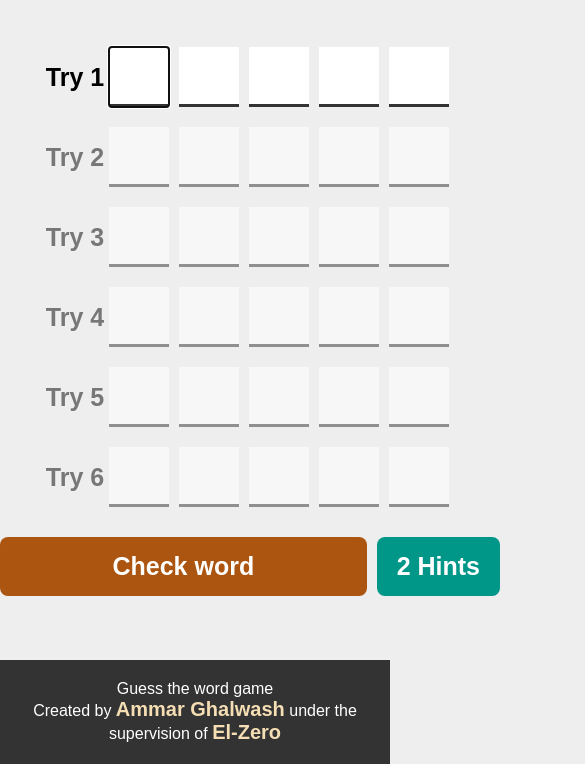
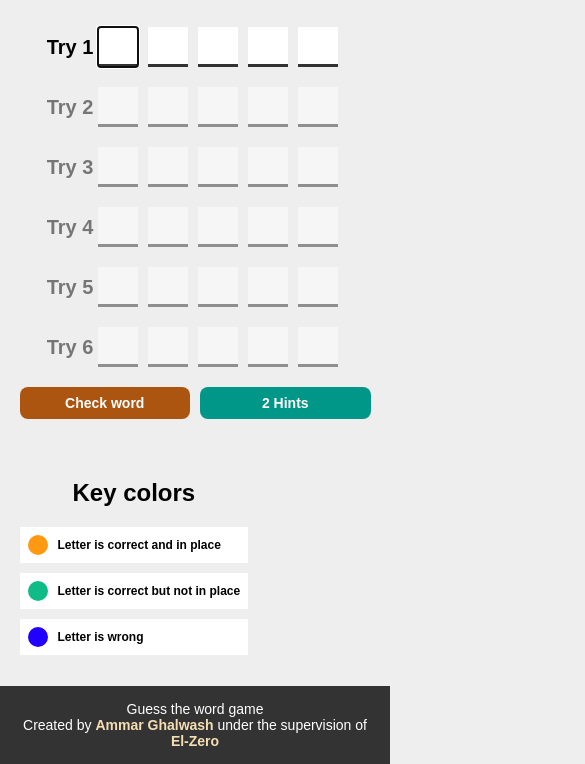
Before and after one commit to amarghalwash/Guess-the-word-game, a plain HTML site: page index.html in a window 390 px wide. Shown: the part 80-844 px from the top of the page, 585 px wide, since content can reach past the window. Drawn offline with Linux system fonts and the light colour scheme.

Commit message:
second commit

```diff
--- a/guess.css
+++ b/guess.css
@@ -1,149 +1,168 @@
 * {
   box-sizing: border-box;
 }
+
 :root {
   --main-color: #ab5511;
 }
+
 body {
   margin: 0;
   background-color: #eee;
   font-family: Arial, Helvetica, sans-serif;
 }
+
 h1 {
   background-color: white;
   text-align: center;
   padding: 20px;
-  margin: 0 0 50px;
+  margin: 0 0 30px;
 }
+
 .guess-game {
   text-align: center;
-  width: 1000px;
+  width: 90%;
+  max-width: 1000px;
   margin: 20px auto;
   display: flex;
+  flex-wrap: wrap;
+  justify-content: space-between;
   align-items: flex-start;
-  justify-content: space-between;
+}
 
 .game-area {
-    .inputs {
-      div {
+  flex: 1 1 100%;
+  margin-bottom: 20px;
+}
+
+.inputs div {
   display: flex;
   justify-content: center;
   align-items: center;
   margin-bottom: 20px;
-        span {
-          font-size: 25px;
+}
+
+.inputs div span {
+  font-size: 20px;
   font-weight: bold;
 }
-      }
+
 .disabled-inputs {
   opacity: 0.5;
   pointer-events: none;
 }
+
 input {
-        /* text-transform: uppercase; */
-        width: 60px;
-        height: 60px;
+  width: 50px;
+  height: 50px;
   border: none;
   border-bottom: 3px solid #333;
-        font-size: 50px;
+  font-size: 40px;
   background-color: white;
   text-align: center;
   margin: 0 5px;
-        &.yes-in-place {
+}
+
+input.yes-in-place {
   background-color: #ff9911;
   border: #ff9911;
   color: white;
 }
-        &.not-in-place {
+
+input.not-in-place {
   background-color: #11bb88;
   border: #11bb88;
   color: white;
 }
-        &.no {
+
+input.no {
   background-color: #2200ff;
   border: #2200ff;
   color: white;
-        }
-      }
 }
 
 .control {
   display: flex;
   justify-content: center;
-      margin: 30px auto;
-      align-items: center;
-      width: 500px;
+  flex-wrap: wrap;
   gap: 10px;
-      .check {
-        background-color: var(--main-color);
-        flex: 1;
+  margin: 20px auto;
 }
-      .hint {
-        background-color: #009688;
-        width: fit-content;
-      }
+
 button {
   border: none;
-        font-size: 25px;
-        padding: 15px 20px;
+  font-size: 18px;
+  padding: 12px 15px;
   border-radius: 8px;
   color: white;
   cursor: pointer;
   font-weight: bold;
+  flex: 1;
 }
+
+button.check {
+  background-color: var(--main-color);
+}
+
+button.hint {
+  background-color: #009688;
+}
+
 button:disabled {
   opacity: 0.5;
   background-color: black;
   cursor: no-drop;
 }
-    }
+
+.key-colors {
+  flex: 1 1 100%;
 }
 
-  .key-colors {
 .key-color {
   display: flex;
   align-items: center;
   margin-bottom: 10px;
-      padding: 15px;
+  padding: 10px;
   background-color: white;
+  font-size: 16px;
+}
+
 .key {
-        width: 30px;
-        height: 30px;
+  width: 25px;
+  height: 25px;
   border-radius: 50%;
   margin-right: 10px;
 }
-      .in-place {
+
+.key.in-place {
   background-color: #ff9911;
 }
-      .not-in-place {
+
+.key.not-in-place {
   background-color: #11bb88;
 }
-      .no {
+
+.key.no {
   background-color: #2200ff;
 }
+
 .key-text {
+  font-weight: bold;
+}
+
+.message {
   font-size: 20px;
   font-weight: bold;
+  text-align: center;
 }
-    }
-  }
-}
-.message {
-  font-size: 25px;
-  font-weight: bold;
-  text-align: center;
-  span {
+
+.message span {
   color: #922222;
-    font-size: 50px;
-    font-weight: bold;
+  font-size: 40px;
   display: block;
   margin-top: 10px;
-    text-transform: capitalize;
 }
-  p {
-    margin-top: 15px;
-  }
-}
+
 footer {
   text-align: center;
   background-color: #333;
@@ -152,15 +171,14 @@ footer {
   bottom: 0;
   left: 0;
   width: 100%;
-  padding: 20px;
+  padding: 15px;
 }
 
 footer a {
-  font-size: 20px;
+  font-size: 18px;
   color: wheat;
   text-decoration: none;
   font-weight: bold;
-  display: inline-block;
   transition: color 0.3s ease;
 }
 
@@ -184,3 +202,68 @@ footer a:hover {
     transform: translateX(-5px);
   }
 }
+
+/* Responsive Design */
+@media (max-width: 768px) {
+  .guess-game {
+    flex-direction: column;
+  }
+
+  .game-area {
+    width: 100%;
+  }
+
+  input {
+    width: 45px;
+    height: 45px;
+    font-size: 30px;
+  }
+
+  .control {
+    width: 100%;
+  }
+
+  button {
+    font-size: 16px;
+    padding: 10px 12px;
+  }
+
+  .key-color {
+    padding: 8px;
+    font-size: 14px;
+  }
+
+  .key {
+    width: 20px;
+    height: 20px;
+  }
+
+  footer a {
+    font-size: 16px;
+  }
+}
+
+@media (max-width: 480px) {
+  input {
+    width: 40px;
+    height: 40px;
+    font-size: 25px;
+  }
+
+  button {
+    font-size: 14px;
+    padding: 8px 10px;
+  }
+
+  .key-color {
+    font-size: 12px;
+  }
+
+  footer {
+    font-size: 14px;
+  }
+
+  footer a {
+    font-size: 14px;
+  }
+}
```
Lines whose indentation alone changed are shown as unchanged.
